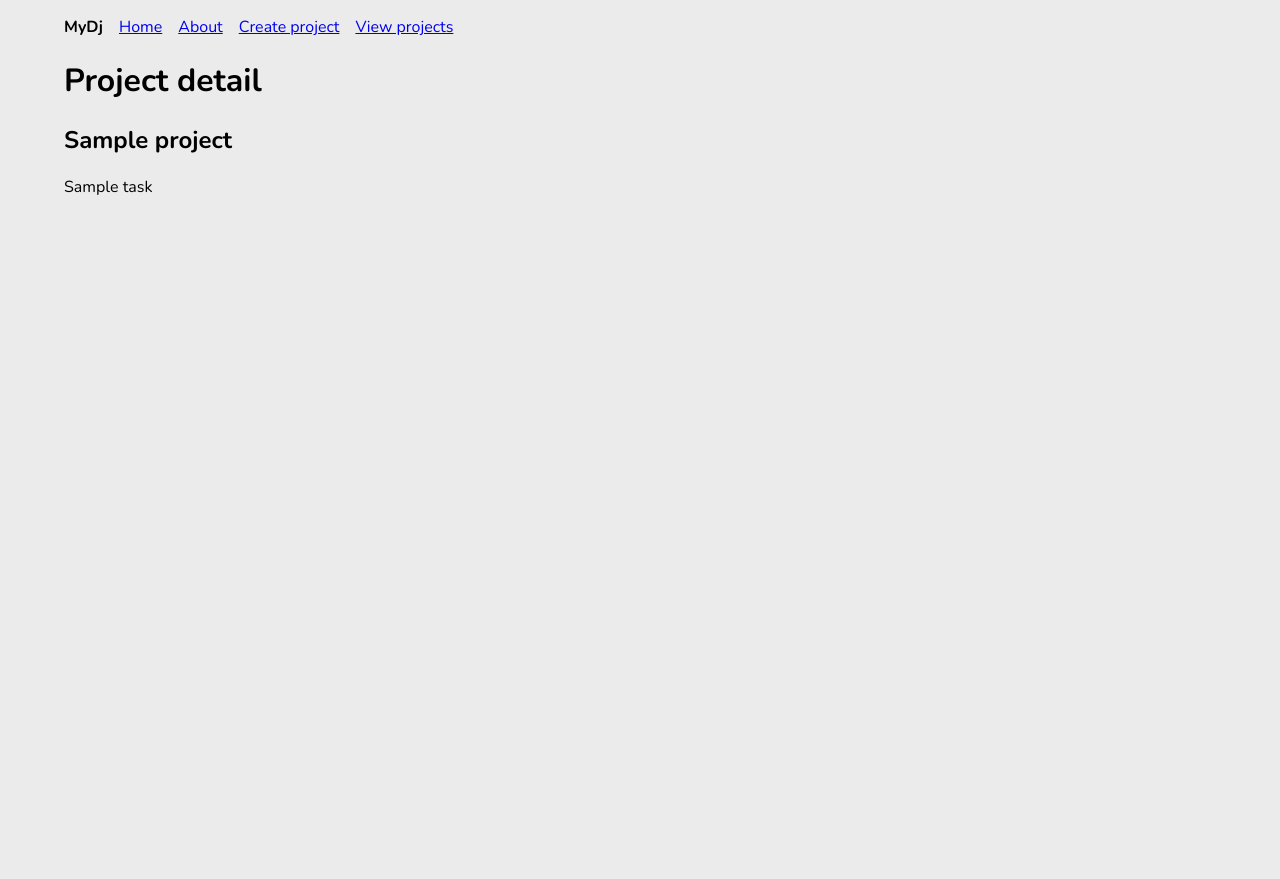
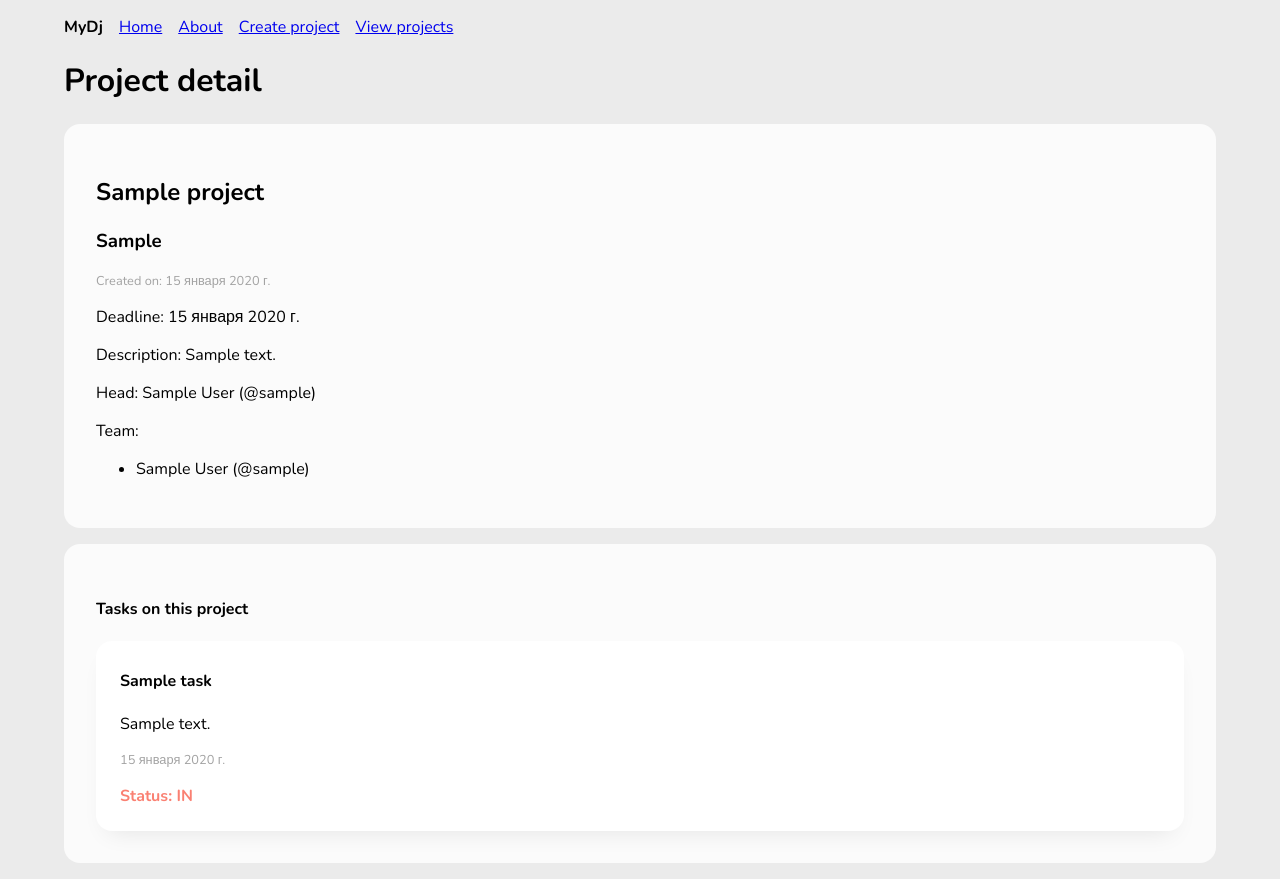
Before and after one commit to vlnko/pmx, a Django app: page /projects/p/detail/1/ in a window 1280 px wide. Before the commit the page ends 195 px from the top, so only its background shows below. Run offline with Django 4.2, Linux system fonts and the light colour scheme; tables that the repository leaves empty hold one stand-in row (values such as "Sample post").

Commit message:
put related tasks to project detail view

```diff
--- a/static/main.css
+++ b/static/main.css
@@ -64,10 +64,24 @@ body {
     padding: 2rem;
     border-radius: 1rem;
 }
-.project-card {
+.project-card, .task {
     background-color: #fff;
     box-shadow: 0px 12px 24px -12px rgba(0, 0, 0, 0.1);
 
+}
+.task {
+    margin-bottom: 1rem;
+    padding: .5rem 1.5rem;
+    border-radius: 1rem;
+}
+.task:last-child {
+    margin-bottom: 0;
+}
+.status-DN {
+    color: green;
+}
+.status-IN {
+    color: salmon;
 }
 
 
--- a/templates/projects/project_detail.html
+++ b/templates/projects/project_detail.html
@@ -5,11 +5,44 @@
 
 {% block content %}
 <h1>Project detail</h1>
-<h2>{{ project.title }}</h2>
 
-{% for task in project.get_tasks %}
-    {{ task.title }}<br>
-{% endfor %}
+<div class="card">
+    <h2>{{ project.title }}</h2>
+    <h3>{{ project.category }}</h3>
+    <p class="project-date">Created on: {{ project.created }}</p>
+    <p>Deadline: {{ project.deadline }}</p>
+    <p>Description: {{ project.description }}</p>
+    <p>Head: {{ project.head }}</p>
+    <p>Team:
+        {% for mate in project.project_team.all %}
+            <ul>
+                <li>{{ mate.first_name }} {{ mate.last_name }} (@{{ mate.username }})</li>
+            </ul>
+
+        {% endfor %}
+    </p>
+
+
+</div>
+
+{% if project.get_tasks %}
+
+    <div class="card" style="margin-top: 1rem;">
+        <h4>Tasks on this project</h4>
+        {% for task in project.get_tasks %}
+            <div class="task">
+                <h4>{{ task.title }}</h4>
+                <p>{{ task.description }}</p>
+                <p class="project-date">{{ task.date_end }}</p>
+                <p class="status-{{ task.status }}"><b>Status: {{ task.status }}</b></p>
+            </div>
+        {% endfor %}
+    </div>
+{% else %}
+    <div class="card" style="margin-top: 1rem;">
+        <h4>You have no tasks on this project yet.</h4>
+    </div>
+{% endif %}
 
 
 
```
